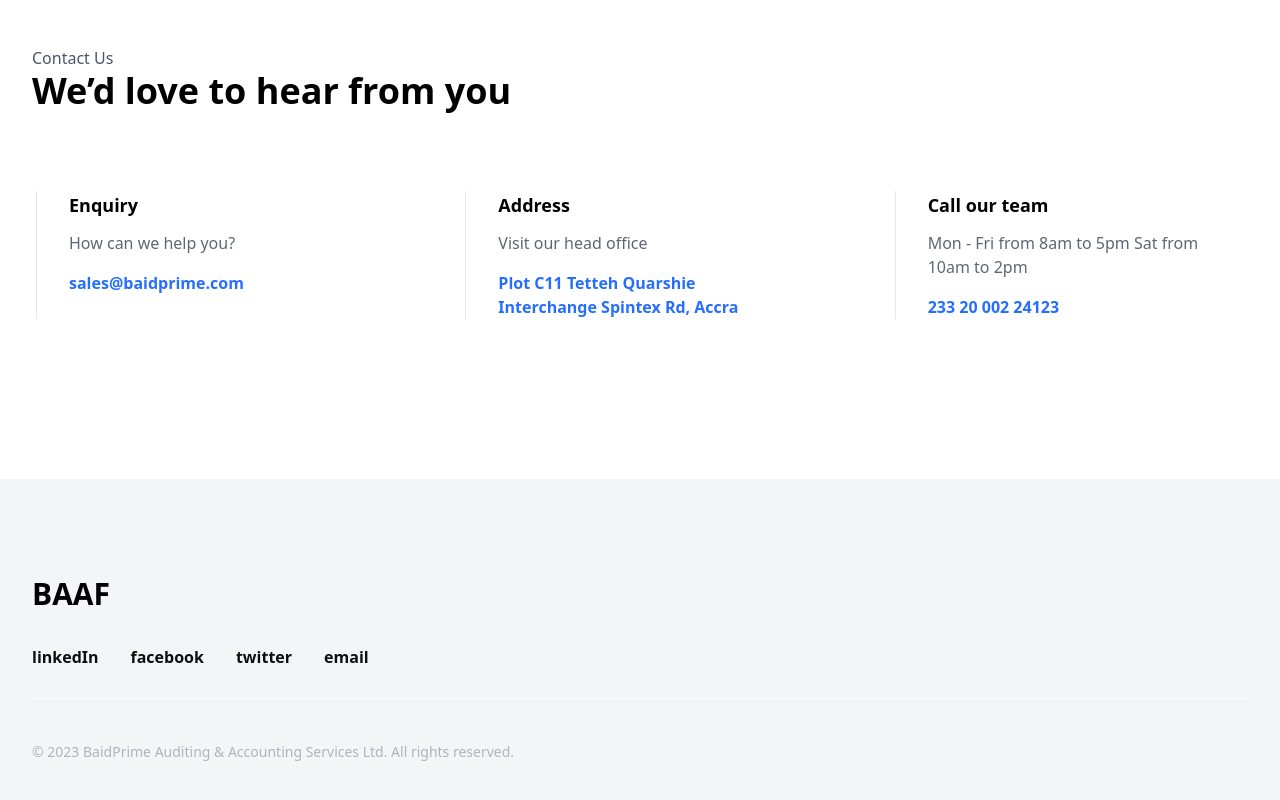
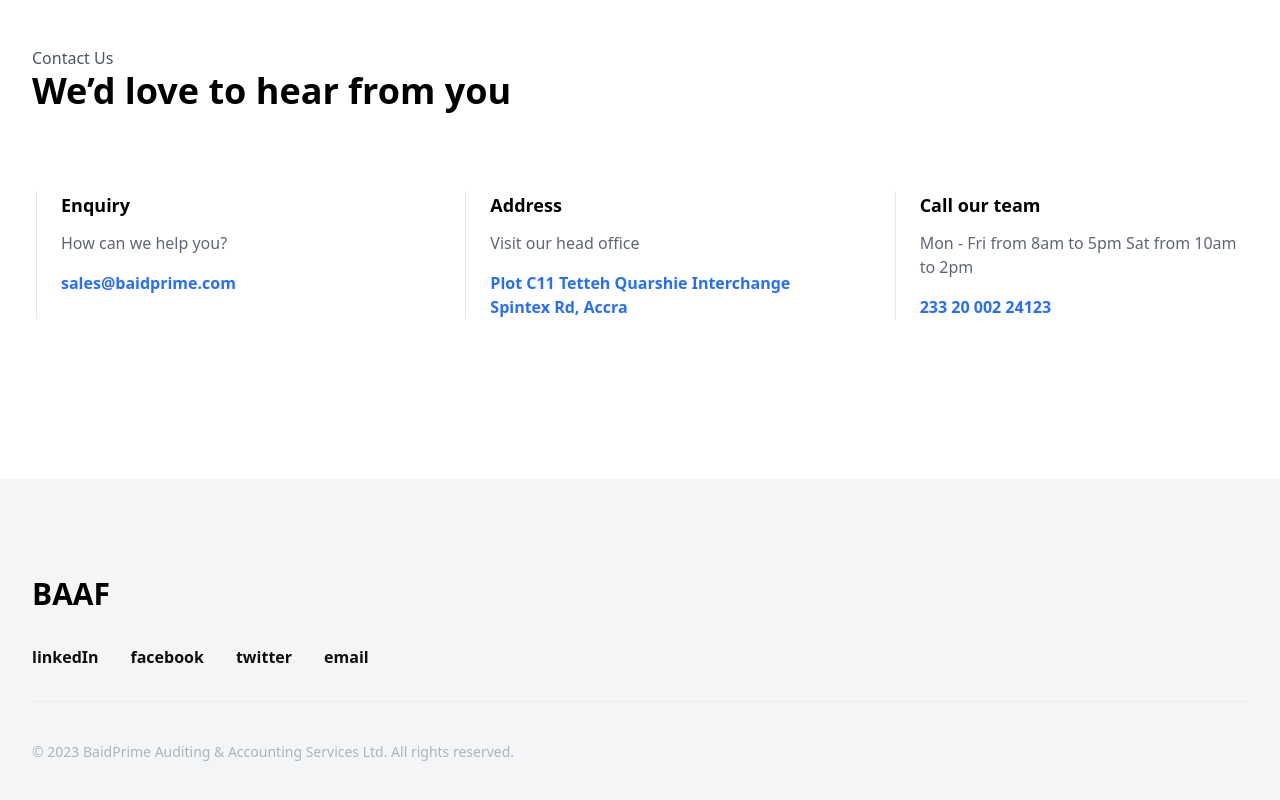
Before and after one commit to 4eug/Baldprime-Website, a Next.js app: page / in a window 1280 px wide. Shown: the part 3242-4042 px from the top of the page. Built offline with nearby package versions, Linux system fonts and the light colour scheme.

Commit message:
adjustment

```diff
--- a/components/cards/contactCard.jsx
+++ b/components/cards/contactCard.jsx
@@ -2,7 +2,7 @@
 
 export default function ContactCard({title, message, info}) {
   return (
-    <div className='border-l px-[32px]'>
+    <div className='border-l pl-[24px]'>
                 <h3 class="text-lg font-semibold text-black">{title}</h3>
                 <p class="mt-3 text-base text-[#606671]">{message}</p>
                 <p class="mt-4 text-[#266EFF] font-semibold text-[16px] leading-[24px]">
```
